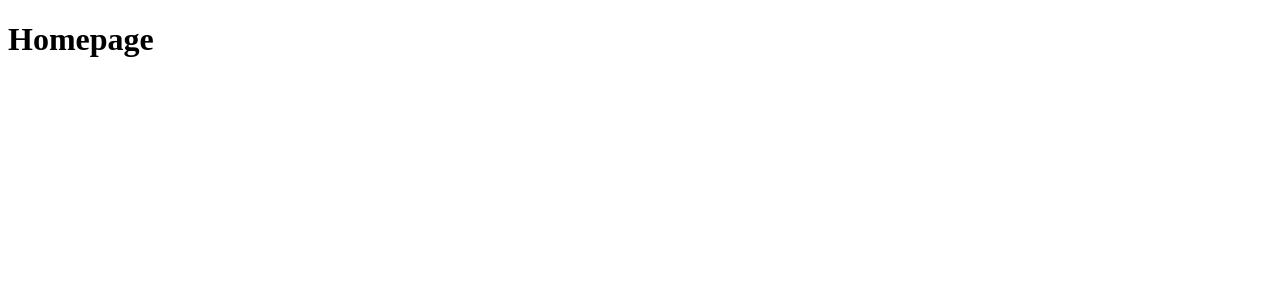
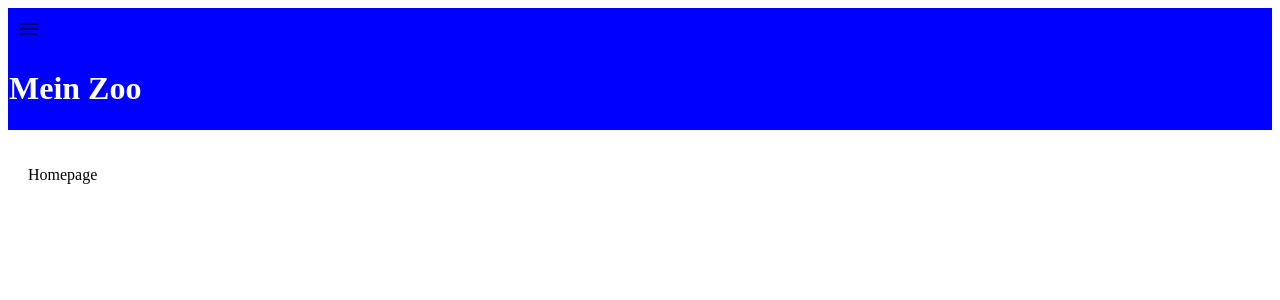
Before and after one commit to AXAKaenaeks/zoo-app, a React (Create React App) app: page / in a window 1280 px wide. Shown: the top 300 px of the page. Built offline with nearby package versions, Linux system fonts and the light colour scheme.

Commit message:
homepage Header Startseite implementieren

```diff
--- a/package.json
+++ b/package.json
@@ -4,6 +4,10 @@
   "private": true,
   "homepage": "http://AXAKaenaeks.github.io/zoo-app",
   "dependencies": {
+    "@emotion/react": "^11.10.6",
+    "@emotion/styled": "^11.10.6",
+    "@mui/icons-material": "^5.11.11",
+    "@mui/material": "^5.11.14",
     "@testing-library/jest-dom": "^5.16.5",
     "@testing-library/react": "^13.4.0",
     "@testing-library/user-event": "^13.5.0",
--- /dev/null
+++ b/src/content/homepage.css
@@ -0,0 +1,10 @@
+.header {
+  background-color: blue;
+  color: white;
+  padding: 1px;
+  display: block;
+}
+
+.main {
+  padding: 20px;
+}
--- a/src/content/homepage.tsx
+++ b/src/content/homepage.tsx
@@ -1,7 +1,19 @@
+import './homepage.css';
+import MenuIcon from '@mui/icons-material/Menu';
+import {IconButton} from "@mui/material";
 function Homepage() {
     return (
         <>
-            <h1>Homepage</h1>
+            <header className="header">
+                <IconButton><MenuIcon/></IconButton>
+
+
+
+                     <h1>Mein Zoo</h1>
+            </header>
+            <main className="main">
+                <p>Homepage</p>
+            </main>
         </>
     );
 }
```
Also changed, not shown: 1 other file (tests, documents, lock files or other folders).
